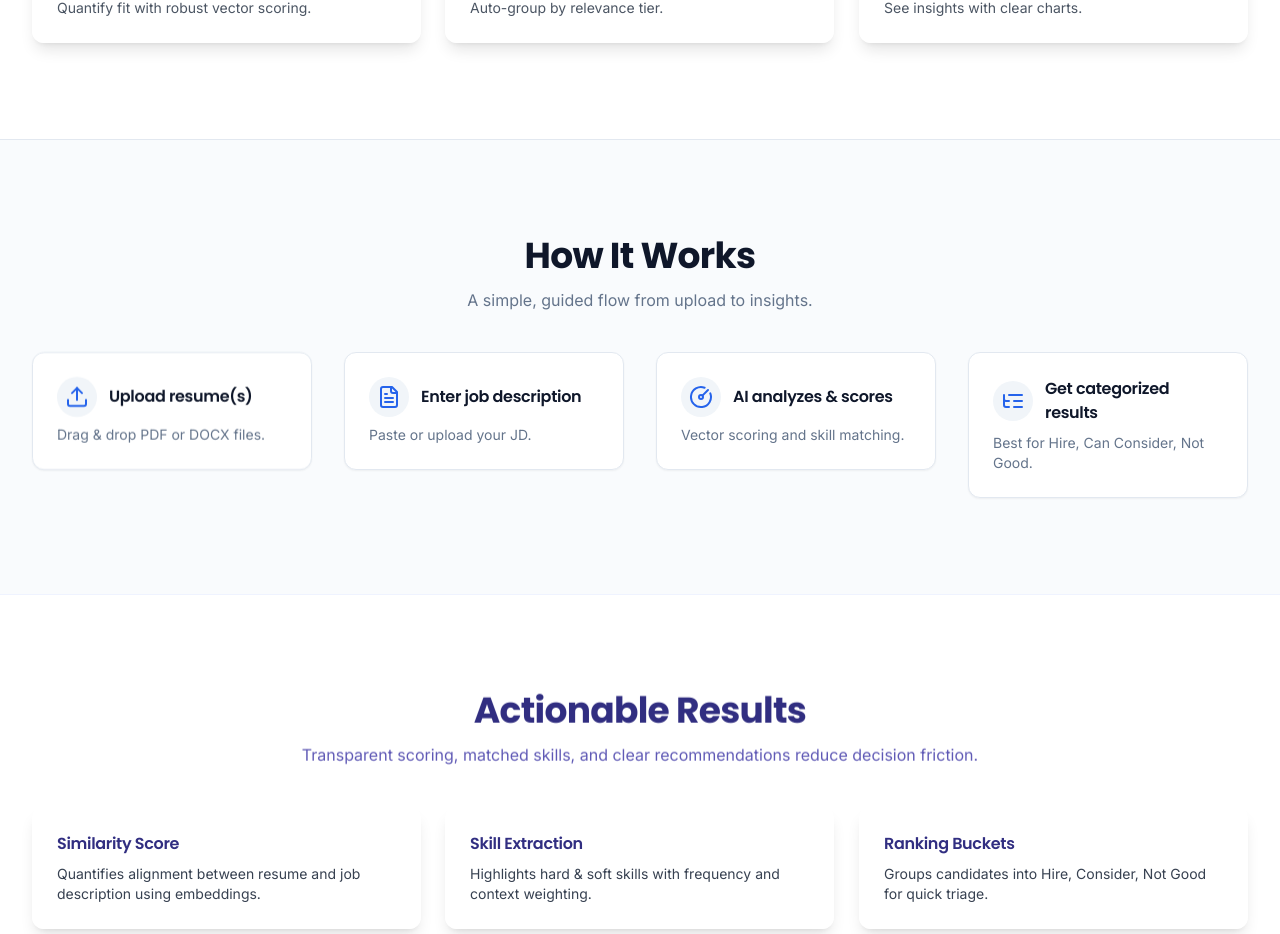
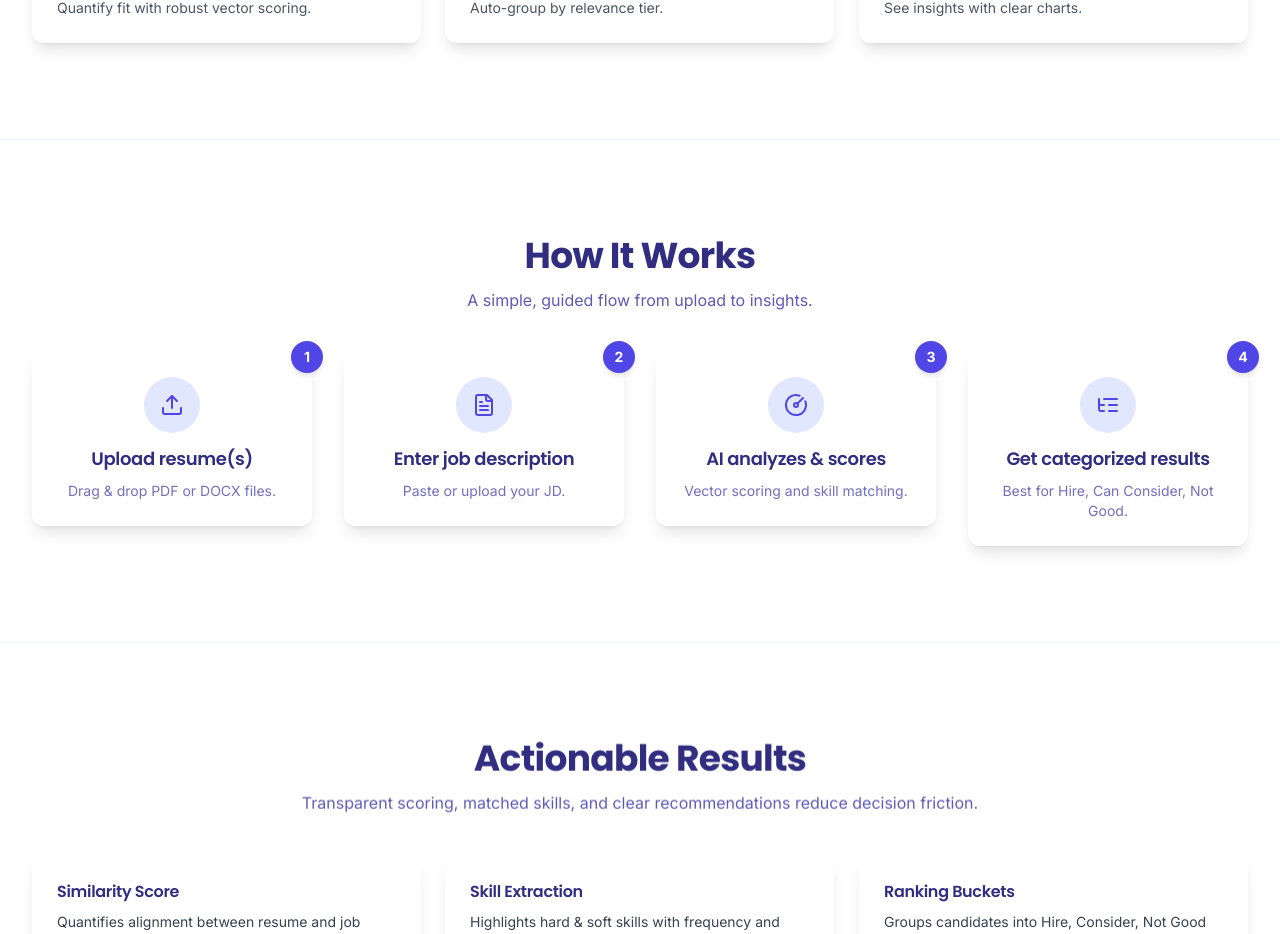
Before and after one commit to krishang2205/HireSmart, a React (Vite) app: page / in a window 1280 px wide. Shown: the part 1096-2030 px from the top of the page. Built offline with nearby package versions, Linux system fonts and the light colour scheme.

Commit message:
style(landing): redesign how-it-works with glass cards and steppers

```diff
--- a/src/components/sections/HowItWorks.tsx
+++ b/src/components/sections/HowItWorks.tsx
@@ -9,21 +9,24 @@ const steps = [
 ];
 
 const HowItWorks = () => (
-  <section id="how-it-works" aria-label="How it works" className="py-16 md:py-24 bg-muted/40 border-t border-border">
+  <section id="how-it-works" aria-label="How it works" className="py-16 md:py-24 border-t border-indigo-100/50">
     <div className="container mx-auto px-6 md:px-8">
       <div className="mx-auto max-w-3xl text-center">
-        <h2 className="font-display text-3xl md:text-4xl font-bold">How It Works</h2>
-        <p className="mt-3 text-muted-foreground">A simple, guided flow from upload to insights.</p>
+        <h2 className="font-display text-3xl md:text-4xl font-bold text-indigo-900">How It Works</h2>
+        <p className="mt-3 text-indigo-800/80">A simple, guided flow from upload to insights.</p>
       </div>
       <div className="mt-10 grid gap-8 sm:grid-cols-2 lg:grid-cols-4">
-        {steps.map((s,i)=>(
-          <Reveal key={s.title} delayMs={i*80}>
-            <div className="relative rounded-xl bg-card p-6 border border-border shadow-sm">
-              <div className="flex items-center gap-3">
-                <div className="rounded-full bg-secondary p-2 text-primary"><s.icon /></div>
-                <h3 className="font-semibold">{s.title}</h3>
+        {steps.map((s, i) => (
+          <Reveal key={s.title} delayMs={i * 80}>
+            <div className="relative rounded-xl bg-white/60 backdrop-blur-lg p-6 border border-white/50 shadow-lg hover:shadow-xl transition-all hover:-translate-y-1 group">
+              <div className="absolute -top-3 -right-3 w-8 h-8 rounded-full bg-indigo-600 text-white flex items-center justify-center font-bold text-sm shadow-md">
+                {i + 1}
               </div>
-              <p className="mt-2 text-sm text-muted-foreground">{s.desc}</p>
+              <div className="flex flex-col items-center text-center gap-3">
+                <div className="rounded-full bg-indigo-100 p-4 text-indigo-600 group-hover:scale-110 transition-transform"><s.icon className="w-6 h-6" /></div>
+                <h3 className="font-semibold text-lg text-indigo-900">{s.title}</h3>
+              </div>
+              <p className="mt-2 text-sm text-center text-indigo-800/70">{s.desc}</p>
             </div>
           </Reveal>
         ))}
```
